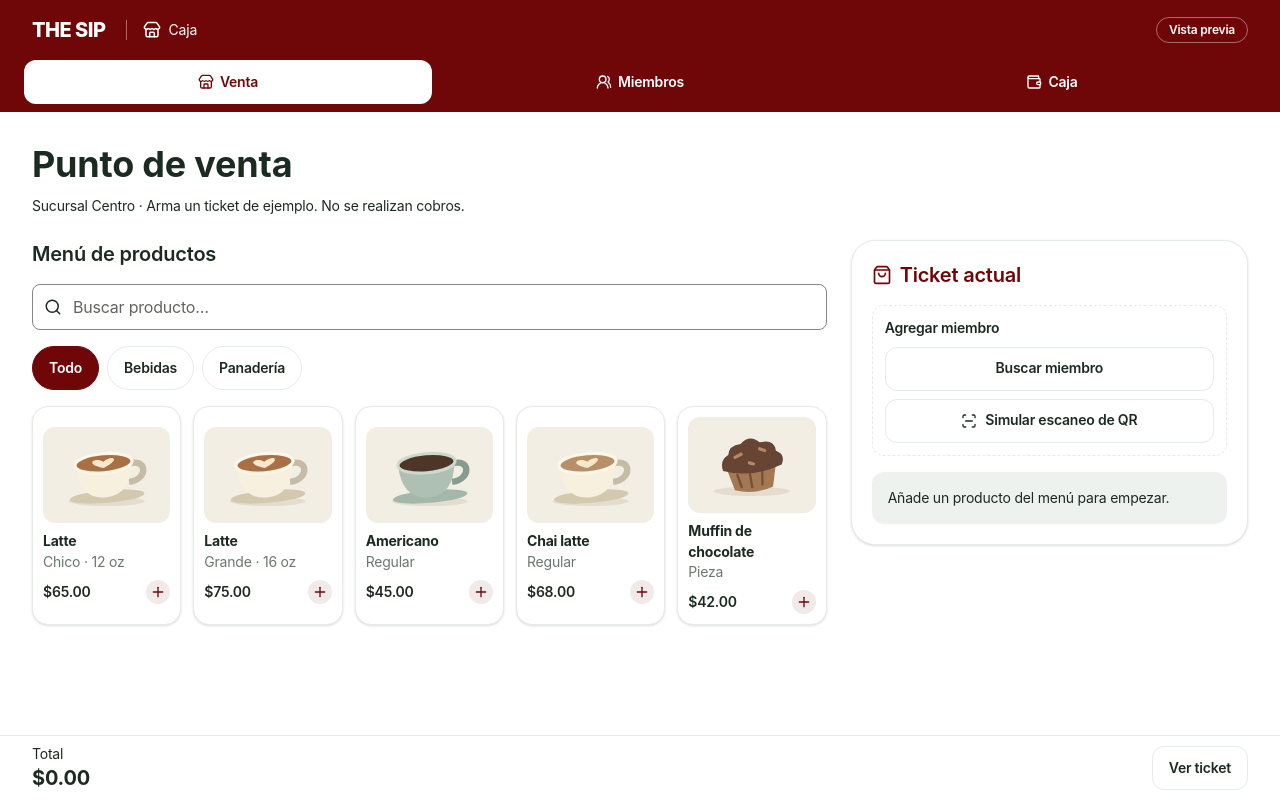
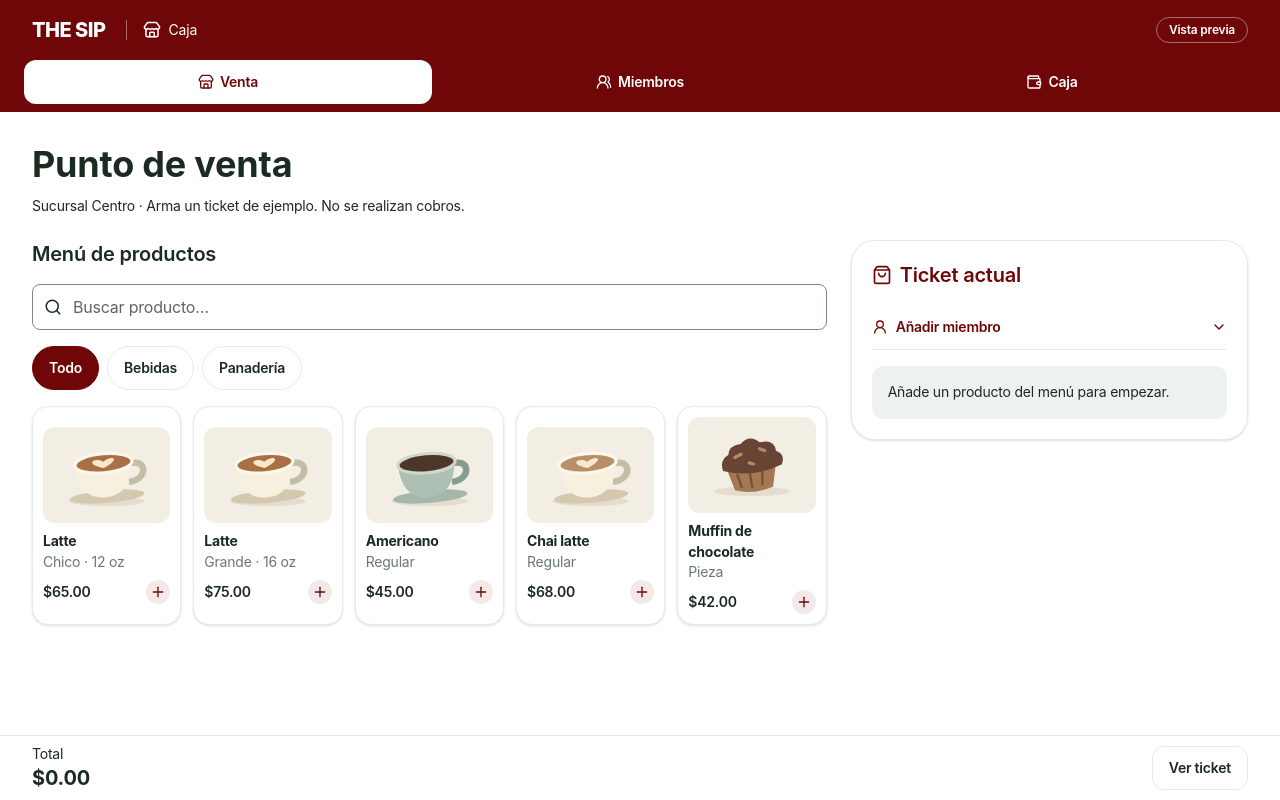
Before and after one commit to luisolea1/the-sip-frontend, a React (Vite) app: page /caja/venta in a window 1280 px wide. Built offline with nearby package versions, Linux system fonts and the light colour scheme; a web font is replaced by a local one.

Commit message:
Compacta la asociación opcional de miembros en el ticket

```diff
--- a/src/features/pos/components/TicketMember.tsx
+++ b/src/features/pos/components/TicketMember.tsx
@@ -1,4 +1,4 @@
-import { ScanLine } from "lucide-react";
+import { ChevronDown, ScanLine, UserRound } from "lucide-react";
 import { Link } from "react-router";
 import { paths } from "@/app/paths";
 import { sampleMembers } from "../members";
@@ -7,16 +7,22 @@ import { useStaffSession } from "../StaffSession";
 export function TicketMember() {
   const { state, dispatch } = useStaffSession();
   const member = state.members.find(item => item.number === state.draft.memberNumber);
-  return <section className="grid gap-2 rounded-xl border border-dashed border-border p-3">
-    <h3 className="font-semibold">{member ? "Miembro del ticket" : "Agregar miembro"}</h3>
-    {member ? <>
-      <p>{member.name} · Nº {member.number}</p>
-      <button type="button" className="staff-secondary-button" onClick={() => dispatch({ type: "associate", number: null })}>Quitar miembro</button>
-    </> : <>
+  if (member) return <div className="flex flex-wrap items-center justify-between gap-x-2 border-b border-border">
+    <p className="min-w-0 font-semibold wrap-anywhere"><span className="sr-only">Miembro del ticket: </span>{member.name} · Nº {member.number}</p>
+    <button type="button" className="min-h-11 cursor-pointer px-2 text-primary underline" aria-label="Quitar miembro"
+      onClick={() => dispatch({ type: "associate", number: null })}>Quitar</button>
+  </div>;
+
+  return <details className="group border-b border-border">
+    <summary className="flex min-h-11 cursor-pointer items-center gap-2 font-semibold text-primary">
+      <UserRound size={16} aria-hidden="true" /> Añadir miembro
+      <ChevronDown size={16} aria-hidden="true" className="ml-auto group-open:rotate-180" />
+    </summary>
+    <div className="grid gap-2 pb-3">
       <Link className="staff-secondary-button" to={paths.posMembers}>Buscar miembro</Link>
       <Link className="staff-secondary-button" to={`${paths.posMembers}?tarjeta=${sampleMembers[0].number}`}>
         <ScanLine aria-hidden="true" size={16} /> Simular escaneo de QR
       </Link>
-    </>}
-  </section>;
+    </div>
+  </details>;
 }
```
Also changed, not shown: 1 other file (tests, documents, lock files or other folders).
